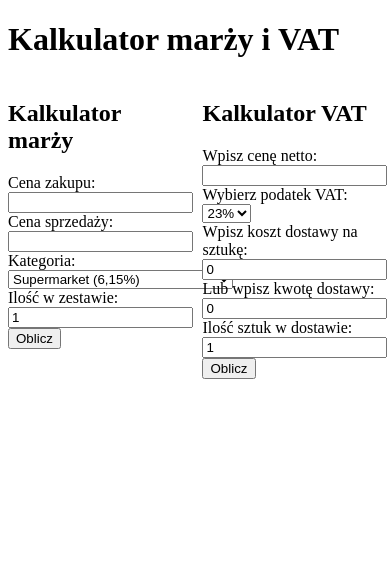
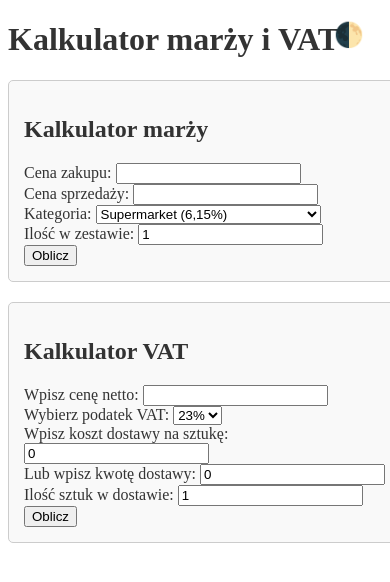
Before and after one commit to czangusiek/kalkulator-marzy, a Flask app: page / in a window 390 px wide. Shown: the top 582 px of the page. Run offline with Flask 3, Linux system fonts and the light colour scheme.

Commit message:
Dodano tryb ciemny z przełącznikiem ikonki

```diff
--- a/app.py
+++ b/app.py
@@ -1,18 +1,20 @@
 import os
-from flask import Flask, request, render_template, session, redirect, url_for
+from flask import Flask, request, render_template, session, redirect, url_for, jsonify, send_from_directory
 from flask_wtf import FlaskForm
 from wtforms import StringField, SelectField, SubmitField
 from wtforms.validators import DataRequired
-from flask import send_from_directory
 
-# Najpierw tworzymy instancję Flask przed wszystkimi dekoratorami @app.route
 app = Flask(__name__)
 app.secret_key = 'tajny_klucz'  # Wymagane przez Flask-WTF i sesję
 
-# Dopiero teraz możemy używać @app.route
 @app.route('/favicon.ico')
 def favicon():
     return send_from_directory('static', 'favicon.ico')
+
+@app.route('/toggle_dark_mode', methods=['POST'])
+def toggle_dark_mode():
+    session['dark_mode'] = not session.get('dark_mode', False)
+    return jsonify({'status': 'success', 'dark_mode': session['dark_mode']})
 
 # Formularz dla pierwszego kalkulatora (marża)
 class KalkulatorMarzyForm(FlaskForm):
@@ -45,7 +47,6 @@ class KalkulatorVATForm(FlaskForm):
     ilosc_w_dostawie = StringField('Ilość sztuk w dostawie:', default="1", validators=[DataRequired()])
     submit = SubmitField('Oblicz')
 
-# Funkcje pomocnicze
 def zamien_przecinek_na_kropke(liczba):
     return float(liczba.replace(",", "."))
 
@@ -147,6 +148,10 @@ def oblicz_sugerowana_cene(cena_zakupu, kategoria, marza_procent=None, marza_kwo
 
 @app.route("/", methods=["GET", "POST"])
 def index():
+    # Inicjalizacja trybu ciemnego jeśli nie istnieje
+    if 'dark_mode' not in session:
+        session['dark_mode'] = False
+
     form_marza = KalkulatorMarzyForm()
     form_vat = KalkulatorVATForm()
 
--- a/templates/index.html
+++ b/templates/index.html
@@ -1,14 +1,41 @@
 <!DOCTYPE html>
-<html lang="pl">
+<html lang="pl" class="{{ 'dark-mode' if session.get('dark_mode') else '' }}">
 <head>
     <link rel="icon" href="{{ url_for('static', filename='favicon.ico') }}" type="image/x-icon">
     <meta charset="UTF-8">
     <meta name="viewport" content="width=device-width, initial-scale=1.0">
     <title>Kalkulator marży i VAT</title>
     <style>
+        :root {
+            --bg-color: #ffffff;
+            --text-color: #333333;
+            --table-header-bg: #f2f2f2;
+            --table-border: #ddd;
+            --container-bg: #f9f9f9;
+            --container-border: #ccc;
+            --hr-color: #ccc;
+        }
+
+        .dark-mode {
+            --bg-color: #121212;
+            --text-color: #e0e0e0;
+            --table-header-bg: #1e1e1e;
+            --table-border: #444;
+            --container-bg: #1a1a1a;
+            --container-border: #555;
+            --hr-color: #555;
+        }
+
+        body {
+            background-color: var(--bg-color);
+            color: var(--text-color);
+            transition: all 0.3s ease;
+        }
+
         .wynik {
             font-size: 16px;
             line-height: 1.6;
+            color: var(--text-color);
         }
         .wynik table {
             width: 100%;
@@ -16,18 +43,18 @@
             margin-bottom: 20px;
         }
         .wynik th, .wynik td {
-            border: 1px solid #ddd;
+            border: 1px solid var(--table-border);
             padding: 8px;
             text-align: left;
         }
         .wynik th {
-            background-color: #f2f2f2;
+            background-color: var(--table-header-bg);
         }
         .wynik strong {
             font-weight: bold;
         }
         hr {
-            border: 1px dashed #ccc;
+            border: 1px dashed var(--hr-color);
             margin: 20px 0;
         }
         .inna-prowizja {
@@ -36,9 +63,9 @@
         .kalkulator-vat {
             margin-top: 40px;
             padding: 20px;
-            border: 1px solid #ccc;
+            border: 1px solid var(--container-border);
             border-radius: 5px;
-            background-color: #f9f9f9;
+            background-color: var(--container-bg);
         }
         .container {
             display: flex;
@@ -46,6 +73,32 @@
         }
         .kalkulator {
             width: 48%;
+            padding: 15px;
+            border: 1px solid var(--container-border);
+            border-radius: 5px;
+            background-color: var(--container-bg);
+        }
+
+        /* Przycisk trybu ciemnego */
+        .dark-mode-toggle {
+            position: fixed;
+            top: 20px;
+            right: 20px;
+            background: none;
+            border: none;
+            font-size: 24px;
+            cursor: pointer;
+            z-index: 1000;
+        }
+
+        @media (max-width: 768px) {
+            .container {
+                flex-direction: column;
+            }
+            .kalkulator {
+                width: 100%;
+                margin-bottom: 20px;
+            }
         }
     </style>
     <script>
@@ -58,11 +111,36 @@
                 innaProwizjaDiv.style.display = "none";
             }
         }
+
+        function toggleDarkMode() {
+            fetch('/toggle_dark_mode', {
+                method: 'POST',
+                headers: {
+                    'Content-Type': 'application/json',
+                },
+            }).then(response => {
+                if (response.ok) {
+                    document.body.classList.toggle('dark-mode');
+                }
+            });
+        }
+
+        // Sprawdź tryb przy ładowaniu strony
+        document.addEventListener('DOMContentLoaded', function() {
+            if ({{ 'true' if session.get('dark_mode') else 'false' }}) {
+                document.body.classList.add('dark-mode');
+            }
+        });
     </script>
 </head>
 <body>
+    <button class="dark-mode-toggle" onclick="toggleDarkMode()">
+        {{ '🌞' if session.get('dark_mode') else '🌓' }}
+    </button>
+
     <h1>Kalkulator marży i VAT</h1>
     <div class="container">
+        <!-- Reszta kodu pozostaje bez zmian -->
         <div class="kalkulator">
             <h2>Kalkulator marży</h2>
             <form method="POST" onsubmit="toggleInnaProwizja()">
```
